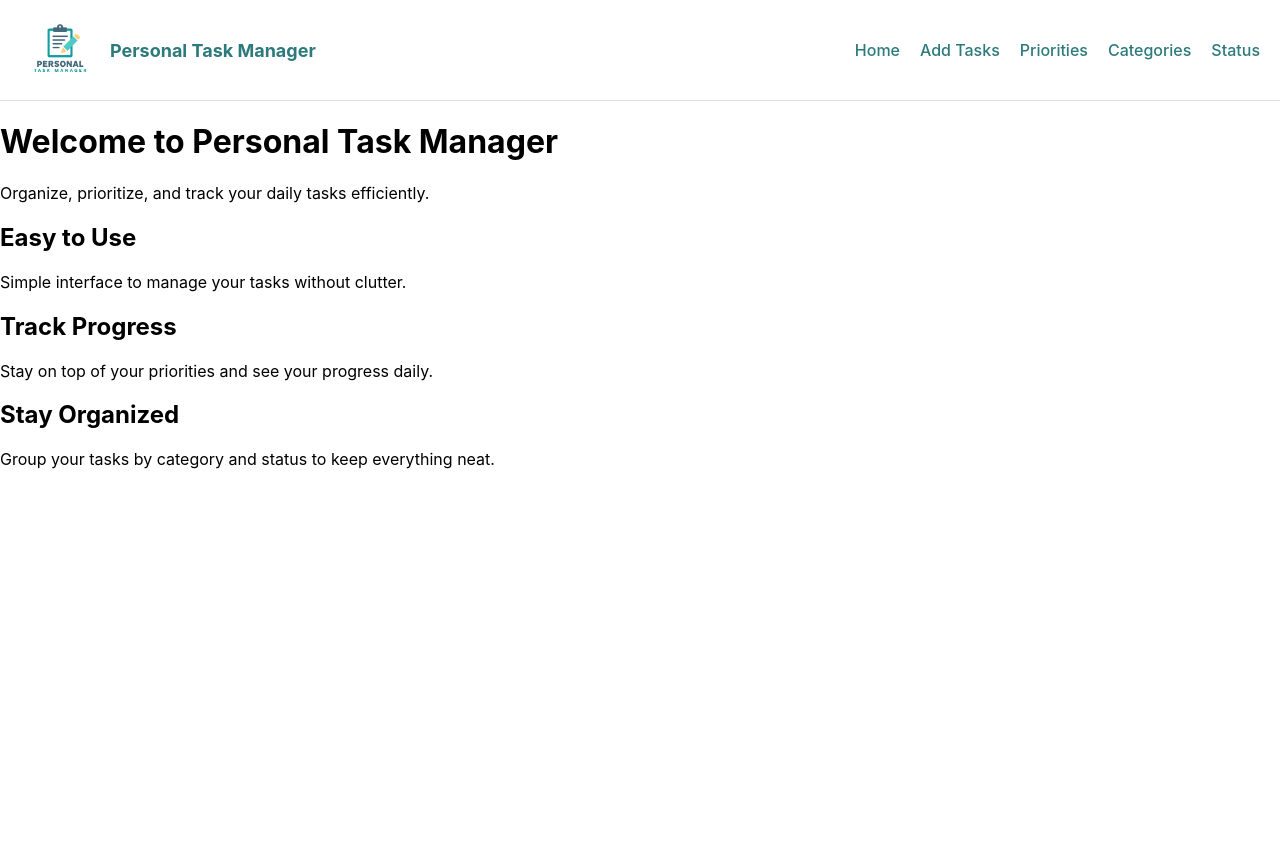
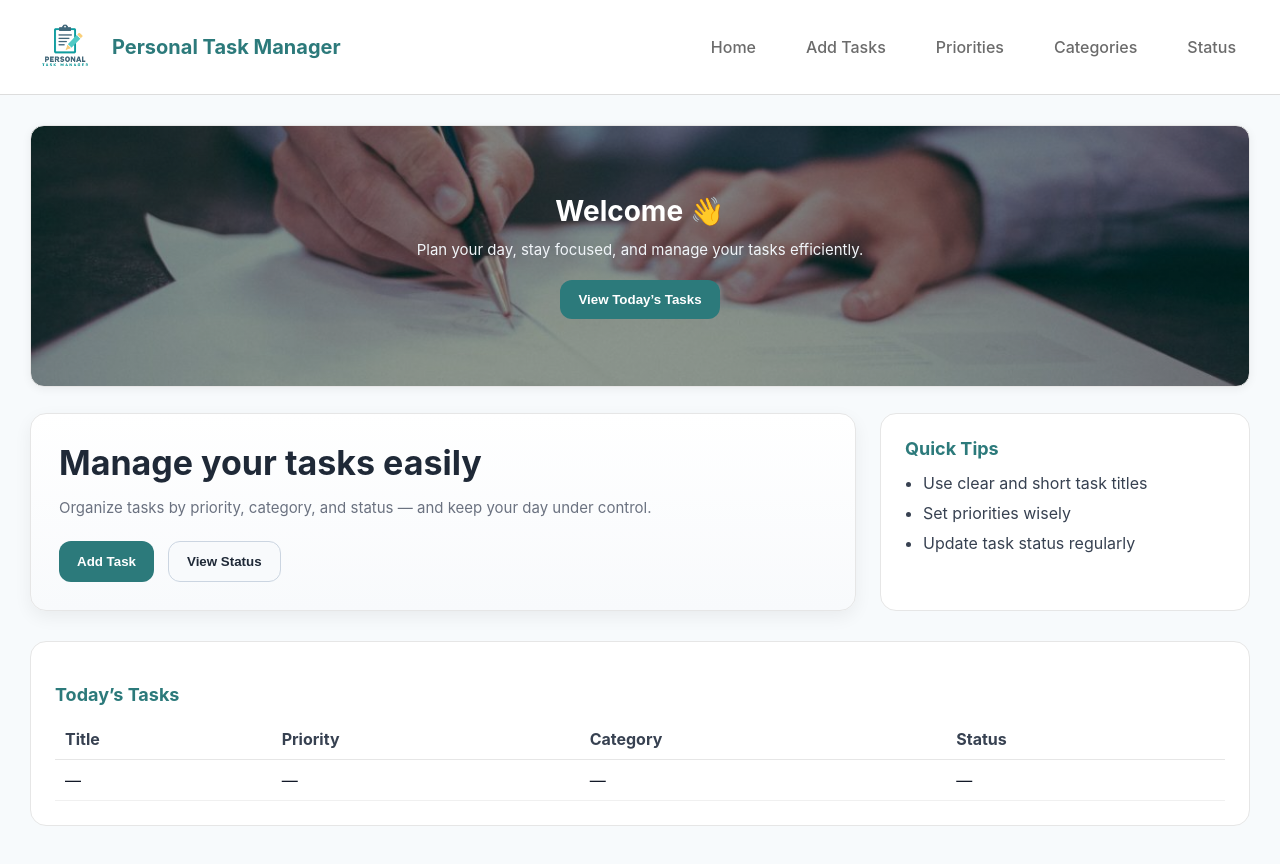
Before and after one commit to noorjanajreh2006-create/Personal-Task-Manager-WEB, a React (Create React App) app: page / in a window 1280 px wide. Shown: the top 864 px of the page. Before the commit the page ends 800 px from the top, so only its background shows below. Built offline with nearby package versions, Linux system fonts and the light colour scheme.

Commit message:
edit home page properly and add hover to navber component

```diff
--- a/src/Pages/Home.jsx
+++ b/src/Pages/Home.jsx
@@ -1,27 +1,124 @@
-const Home = () => {
+import React, { useRef } from "react";
+import { useNavigate } from "react-router-dom";
+import WelcomeSection from "../components/WelcomeSection";
+import HeroBox from "../components/HeroBox";
+
+function Home() {
+  const dailyRef = useRef(null);
+  const navigate = useNavigate();
+
+  const goToDailyTasks = () => {
+    dailyRef.current?.scrollIntoView({ behavior: "smooth" });
+  };
+
   return (
-    <div className="home-page">
-      <header className="home-header">
-        <h1>Welcome to Personal Task Manager</h1>
-        <p>Organize, prioritize, and track your daily tasks efficiently.</p>
-      </header>
+    <div style={styles.page}>
+      <main style={styles.main}>
+        <WelcomeSection onViewToday={goToDailyTasks} />
 
-      <section className="features">
-        <div className="feature-card">
-          <h2>Easy to Use</h2>
-          <p>Simple interface to manage your tasks without clutter.</p>
-        </div>
-        <div className="feature-card">
-          <h2>Track Progress</h2>
-          <p>Stay on top of your priorities and see your progress daily.</p>
-        </div>
-        <div className="feature-card">
-          <h2>Stay Organized</h2>
-          <p>Group your tasks by category and status to keep everything neat.</p>
-        </div>
-      </section>
+        <section style={styles.hero}>
+          <HeroBox
+            onAddTask={() => navigate("/add-task")}
+            onViewStatus={() => navigate("/status")}
+          />
+
+          <div style={styles.card}>
+            <h3 style={styles.cardTitle}>Quick Tips</h3>
+            <ul style={styles.list}>
+              <li style={styles.li}>Use clear and short task titles</li>
+              <li style={styles.li}>Set priorities wisely</li>
+              <li style={styles.li}>Update task status regularly</li>
+            </ul>
+          </div>
+        </section>
+
+        <section ref={dailyRef} style={styles.dailySection}>
+          <h3 style={styles.dailyTitle}>Today’s Tasks</h3>
+
+          <table style={styles.table}>
+            <thead>
+              <tr>
+                <th style={styles.th}>Title</th>
+                <th style={styles.th}>Priority</th>
+                <th style={styles.th}>Category</th>
+                <th style={styles.th}>Status</th>
+              </tr>
+            </thead>
+            <tbody>
+              <tr>
+                <td style={styles.td}>—</td>
+                <td style={styles.td}>—</td>
+                <td style={styles.td}>—</td>
+                <td style={styles.td}>—</td>
+              </tr>
+            </tbody>
+          </table>
+        </section>
+      </main>
     </div>
   );
+}
+
+const styles = {
+  page: {
+    minHeight: "100vh",
+    backgroundColor: "#f7fafc",
+  },
+  main: {
+    padding: "30px",
+  },
+  hero: {
+    display: "flex",
+    gap: "24px",
+    flexWrap: "wrap",
+    marginBottom: "30px",
+  },
+  card: {
+    flex: "0 1 320px",
+    backgroundColor: "#fff",
+    borderRadius: "16px",
+    padding: "24px",
+    border: "1px solid #e6e6e6",
+  },
+  cardTitle: {
+    margin: 0,
+    color: "#2c7a7b",
+    fontSize: "18px",
+  },
+  list: {
+    marginTop: "14px",
+    paddingLeft: "18px",
+    color: "#374151",
+  },
+  li: {
+    marginBottom: "10px",
+  },
+  dailySection: {
+    backgroundColor: "#fff",
+    borderRadius: "16px",
+    padding: "24px",
+    border: "1px solid #e6e6e6",
+  },
+  dailyTitle: {
+    marginBottom: "14px",
+    color: "#2c7a7b",
+    fontSize: "18px",
+  },
+  table: {
+    width: "100%",
+    borderCollapse: "collapse",
+  },
+  th: {
+    textAlign: "left",
+    padding: "10px",
+    borderBottom: "1px solid #e6e6e6",
+    color: "#374151",
+  },
+  td: {
+    padding: "10px",
+    borderBottom: "1px solid #f0f0f0",
+    color: "#111827",
+  },
 };
 
 export default Home;
--- /dev/null
+++ b/src/components/HeroBox.jsx
@@ -0,0 +1,73 @@
+import React from "react";
+
+function HeroBox({ onAddTask, onViewStatus }) {
+  return (
+    <div style={styles.heroBox}>
+      <h1 style={styles.h1}>Manage your tasks easily</h1>
+      <p style={styles.p}>
+        Organize tasks by priority, category, and status — and keep your day under control.
+      </p>
+
+      <div style={styles.actions}>
+        <button style={styles.primaryBtn} onClick={onAddTask}>
+          Add Task
+        </button>
+
+        <button style={styles.secondaryBtn} onClick={onViewStatus}>
+          View Status
+        </button>
+      </div>
+    </div>
+  );
+}
+
+const styles = {
+  heroBox: {
+    flex: "1 1 420px",
+    borderRadius: "16px",
+    padding: "28px",
+    border: "1px solid #e6e6e6",
+    boxShadow: "0 6px 18px rgba(0,0,0,0.06)",
+    backgroundImage: "linear-gradient(180deg, #ffffff 0%, #f8fafc 100%)",
+    position: "relative",
+    overflow: "hidden",
+  },
+  h1: {
+    margin: 0,
+    fontSize: "34px",
+    color: "#1f2937",
+  },
+  p: {
+    marginTop: "12px",
+    color: "#6b7280",
+    lineHeight: 1.7,
+    fontSize: "15px",
+    marginBottom: 0,
+  },
+  actions: {
+    display: "flex",
+    gap: "14px",
+    marginTop: "20px",
+    flexWrap: "wrap",
+  },
+  primaryBtn: {
+    border: "none",
+    backgroundColor: "#2c7a7b",
+    color: "#fff",
+    padding: "12px 18px",
+    borderRadius: "12px",
+    cursor: "pointer",
+    fontWeight: "700",
+  },
+  secondaryBtn: {
+    border: "1px solid #cbd5e1",
+    backgroundColor: "#f8fafc",
+    color: "#1f2937",
+    padding: "12px 18px",
+    borderRadius: "12px",
+    cursor: "pointer",
+    fontWeight: "700",
+  },
+};
+
+export default HeroBox;
--- a/src/components/Navbar.jsx
+++ b/src/components/Navbar.jsx
@@ -1,7 +1,26 @@
+import React from "react";
 import { NavLink } from "react-router-dom";
 
 function Navbar() {
   return (
+    <>
+      <style>
+        {`
+          .nav-hover {
+            text-decoration: none;
+            color: #6b6b6b;
+            font-weight: 500;
+            padding: 8px 14px;
+            border-radius: 6px;
+            transition: color 0.3s ease;
+          }
+
+          .nav-hover:hover {
+            color: #49a078;
+          }
+        `}
+      </style>
+
       <nav style={styles.nav}>
         <div style={styles.logoContainer}>
           <img src="/logo.png" alt="Personal Task Manager" style={styles.logo} />
@@ -9,13 +28,14 @@ function Navbar() {
         </div>
 
         <ul style={styles.links}>
-        <li><NavLink to="/" style={styles.link}>Home</NavLink></li>
-        <li><NavLink to="/add-task" style={styles.link}>Add Tasks</NavLink></li>
-        <li><NavLink to="/priorities" style={styles.link}>Priorities</NavLink></li>
-        <li><NavLink to="/categories" style={styles.link}>Categories</NavLink></li>
-        <li><NavLink to="/status" style={styles.link}>Status</NavLink></li>
+          <li><NavLink to="/" className="nav-hover">Home</NavLink></li>
+          <li><NavLink to="/add-task" className="nav-hover">Add Tasks</NavLink></li>
+          <li><NavLink to="/priorities" className="nav-hover">Priorities</NavLink></li>
+          <li><NavLink to="/categories" className="nav-hover">Categories</NavLink></li>
+          <li><NavLink to="/status" className="nav-hover">Status</NavLink></li>
         </ul>
       </nav>
+    </>
   );
 }
 
@@ -24,35 +44,31 @@ const styles = {
     display: "flex",
     alignItems: "center",
     justifyContent: "space-between",
-    padding: "10px 20px",
-    backgroundColor: "#ffffff",
+    padding: "12px 30px",
+    backgroundColor: "#fff",
     borderBottom: "1px solid #ddd",
   },
   logoContainer: {
     display: "flex",
     alignItems: "center",
-    gap: "10px",
+    gap: "12px",
   },
   logo: {
-    width: "80px",
-    height: "80px",
+    width: "70px",
+    height: "70px",
+    borderRadius: "10px",
   },
   title: {
     fontWeight: "bold",
-    fontSize: "18px",
+    fontSize: "20px",
     color: "#2c7a7b",
   },
   links: {
     listStyle: "none",
     display: "flex",
-    gap: "20px",
+    gap: "22px",
     margin: 0,
     padding: 0,
-  },
-  link: {
-    textDecoration: "none",
-    color: "#2c7a7b",
-    fontWeight: "500",
   },
 };
 
--- /dev/null
+++ b/src/components/WelcomeSection.jsx
@@ -0,0 +1,62 @@
+import React from "react";
+
+function WelcomeSection({ onViewToday }) {
+  return (
+    <section style={styles.welcome}>
+      <div style={styles.welcomeContent}>
+        <h2 style={styles.welcomeTitle}>Welcome 👋</h2>
+        <p style={styles.welcomeText}>
+          Plan your day, stay focused, and manage your tasks efficiently.
+        </p>
+        <button style={styles.welcomeBtn} onClick={onViewToday}>
+          View Today’s Tasks
+        </button>
+      </div>
+    </section>
+  );
+}
+
+const styles = {
+  welcome: {
+    backgroundImage:
+      "linear-gradient(rgba(0,0,0,0.40), rgba(0,0,0,0.40)), url('/home-welcome.png')",
+    backgroundSize: "cover",
+    backgroundPosition: "center",
+    borderRadius: "14px",
+    border: "1px solid #e6e6e6",
+    boxShadow: "0 2px 10px rgba(0,0,0,0.06)",
+    marginBottom: "26px",
+    minHeight: "260px",
+    display: "flex",
+    alignItems: "center",
+    justifyContent: "center",
+    textAlign: "center",
+  },
+  welcomeContent: {
+    maxWidth: "520px",
+    padding: "0 20px",
+  },
+  welcomeTitle: {
+    margin: 0,
+    fontSize: "28px",
+    color: "#fff",
+    fontWeight: "700",
+  },
+  welcomeText: {
+    margin: "10px 0 18px",
+    color: "#f1f5f9",
+    fontSize: "15px",
+    lineHeight: 1.6,
+  },
+  welcomeBtn: {
+    backgroundColor: "#2c7a7b",
+    color: "#fff",
+    border: "none",
+    padding: "12px 18px",
+    borderRadius: "12px",
+    cursor: "pointer",
+    fontWeight: "700",
+  },
+};
+
+export default WelcomeSection;
```
Also changed, not shown: public/home-welcome.png (added). Lines whose indentation alone changed are shown as unchanged.
